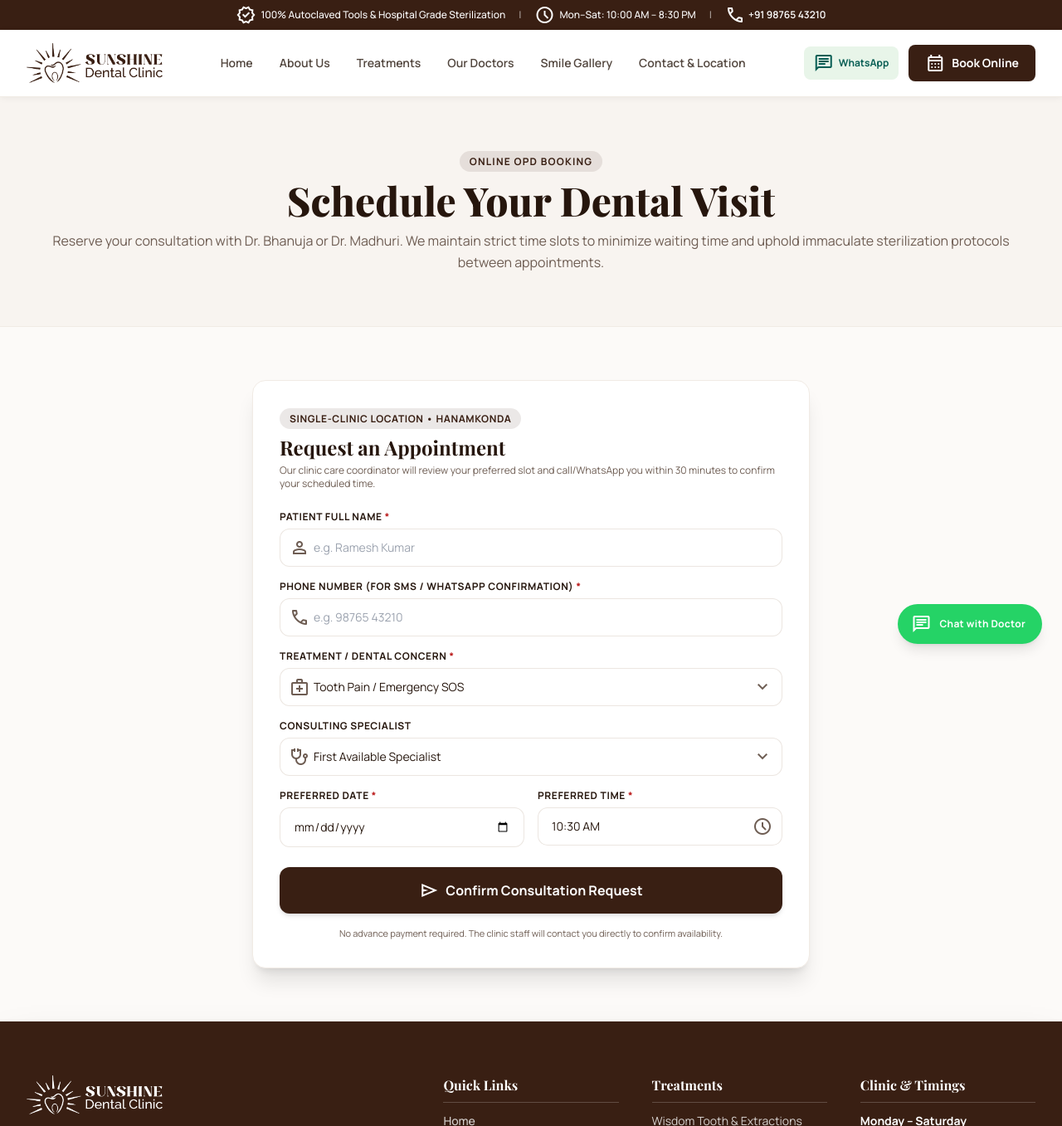
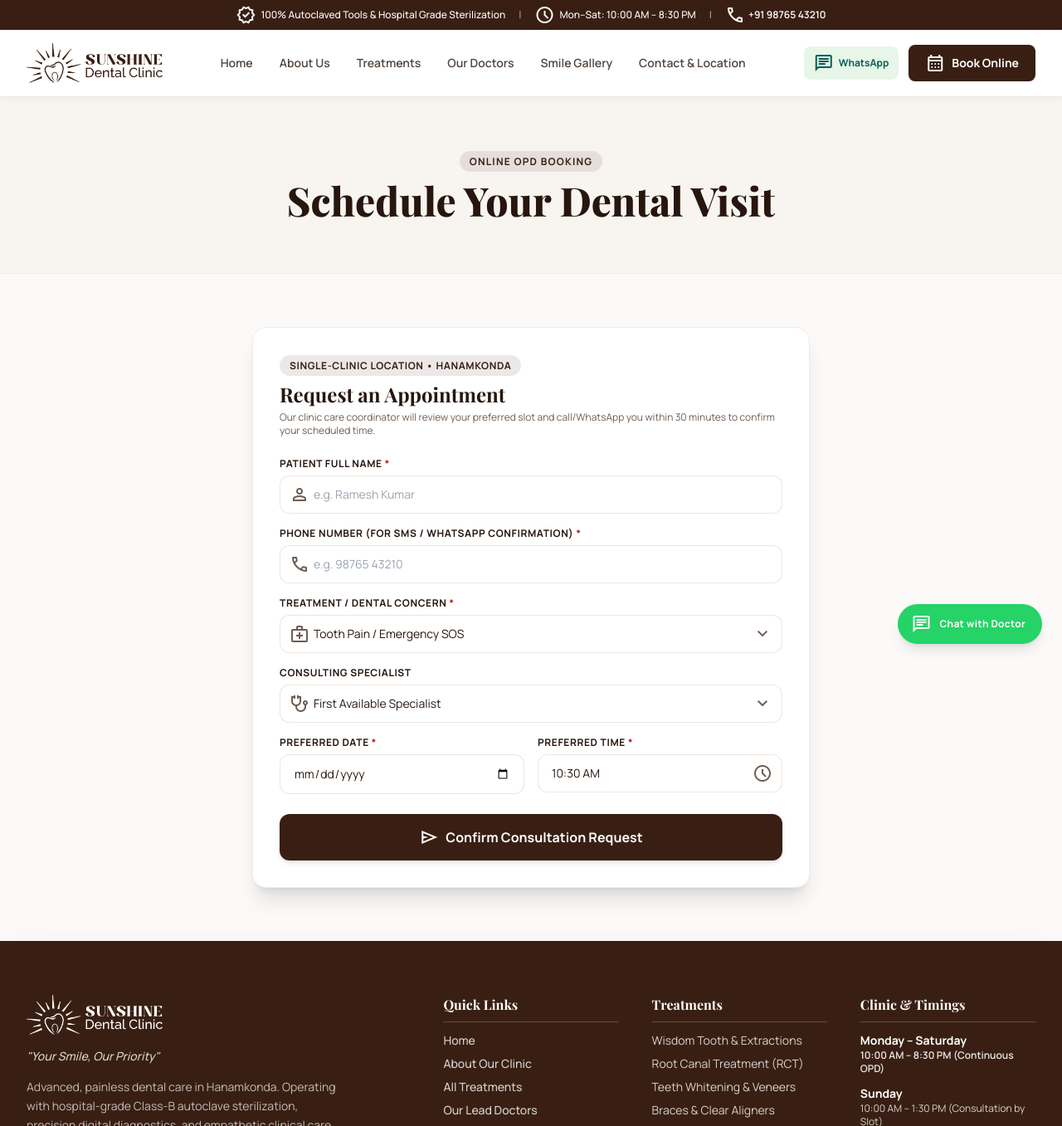
Before and after one commit to uniscaledigital/sunshine-dentals, a React (Vite) app: page /book-appointment in a window 1280 px wide. Shown: the top 1357 px of the page at 83% size. Built offline with nearby package versions, Linux system fonts and the light colour scheme; a web font is replaced by a local one.

Commit message:
feat: remove OPD description and advance payment notice

```diff
--- a/src/components/AppointmentForm.tsx
+++ b/src/components/AppointmentForm.tsx
@@ -294,10 +294,6 @@ export const AppointmentForm: React.FC<AppointmentFormProps> = ({
             )}
           </button>
         </div>
-
-        <p className="text-[11px] text-center text-secondary">
-          No advance payment required. The clinic staff will contact you directly to confirm availability.
-        </p>
       </div>
     </form>
   );
--- a/src/pages/BookAppointmentPage.tsx
+++ b/src/pages/BookAppointmentPage.tsx
@@ -19,9 +19,6 @@ export const BookAppointmentPage: React.FC = () => {
           <h1 className="font-headline text-3xl sm:text-4xl lg:text-5xl font-extrabold text-on-surface mt-3">
             Schedule Your Dental Visit
           </h1>
-          <p className="text-base text-secondary mt-3 leading-relaxed">
-            Reserve your consultation with Dr. Bhanuja or Dr. Madhuri. We maintain strict time slots to minimize waiting time and uphold immaculate sterilization protocols between appointments.
-          </p>
         </div>
       </section>
 
```
